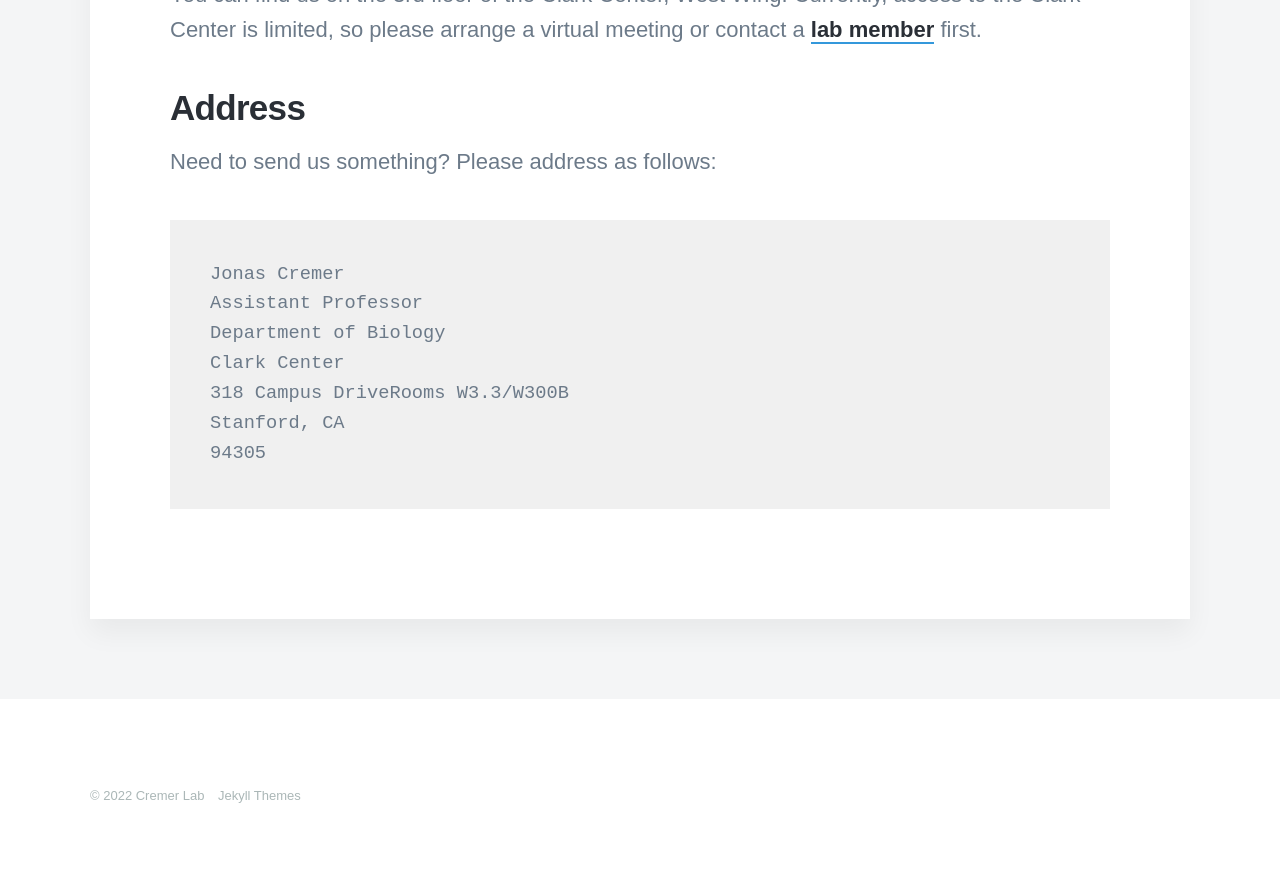
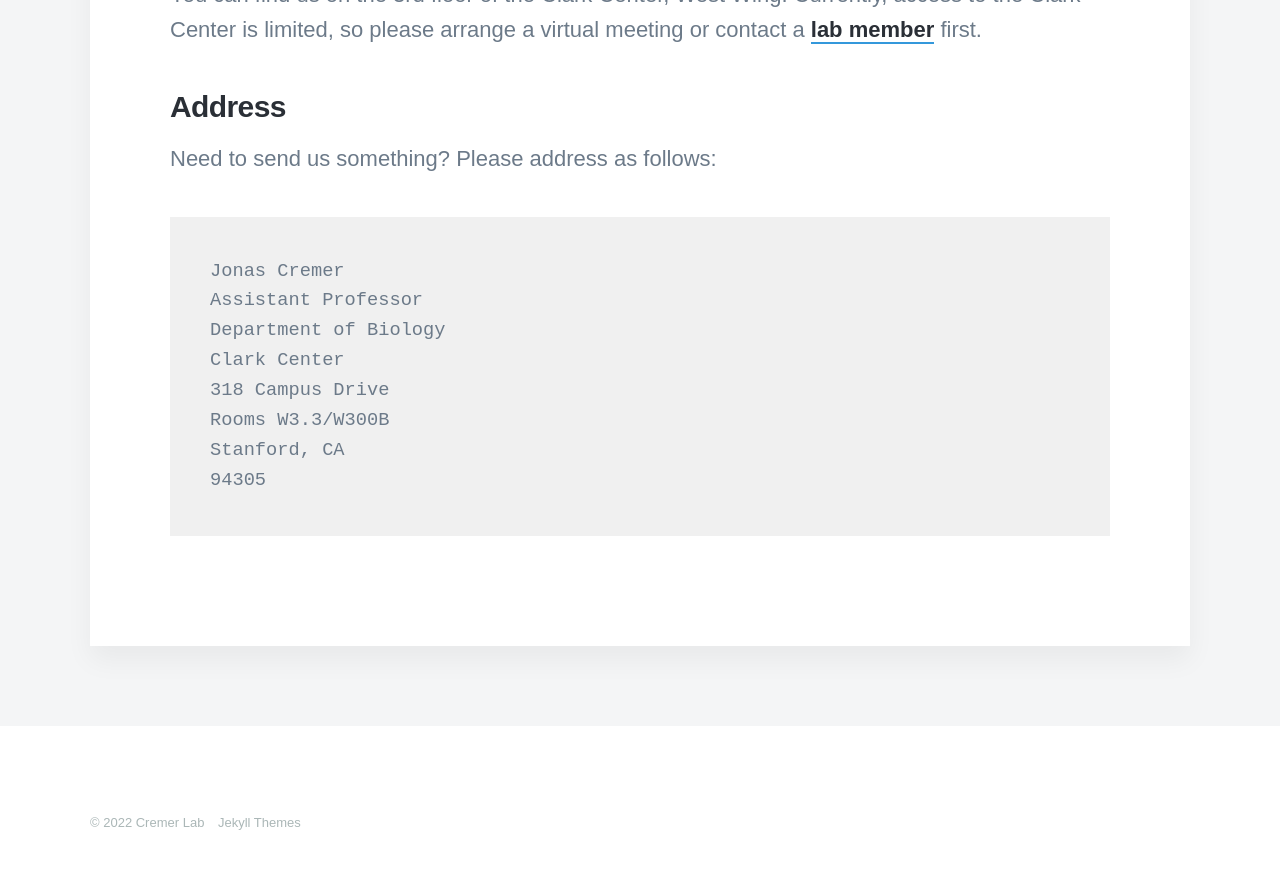
Before and after one commit to cremerlab/cremerlab.github.io, a Jekyll site: the page built from _pages/contact.md, in a window 1280 px wide and 900 px high, scrolled down 644 px. Shown: the top 869 px of the window. Built offline with Jekyll 4.4.1, drawn with Linux system fonts in a browser that asks for light colours; nearby versions of some CDN libraries; some web fonts are replaced.

Commit message:
Fixed minor formatting errors on the Contact page

```diff
--- a/_pages/contact.md
+++ b/_pages/contact.md
@@ -11,13 +11,14 @@ to the Clark Center is limited, so please arrange a virtual meeting or contact a
 <a href="{{site.baseurl}}/people">lab member</a> first.
 
 
-## Address
+### Address
 Need to send us something? Please address as follows:
 
     Jonas Cremer
     Assistant Professor
     Department of Biology
     Clark Center
-    318 Campus DriveRooms W3.3/W300B
+    318 Campus Drive
+    Rooms W3.3/W300B
     Stanford, CA
     94305
```
